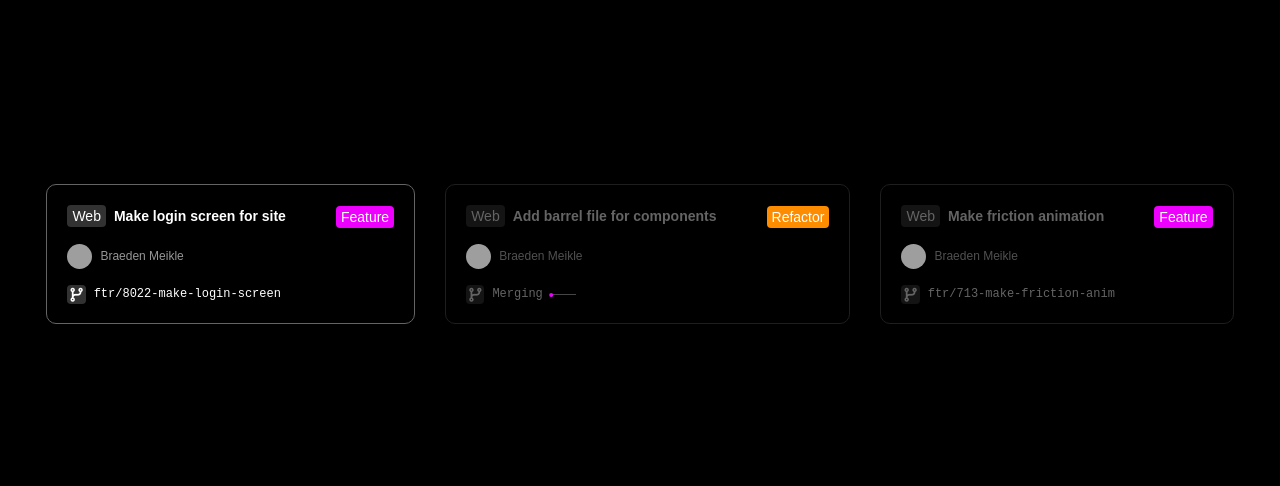
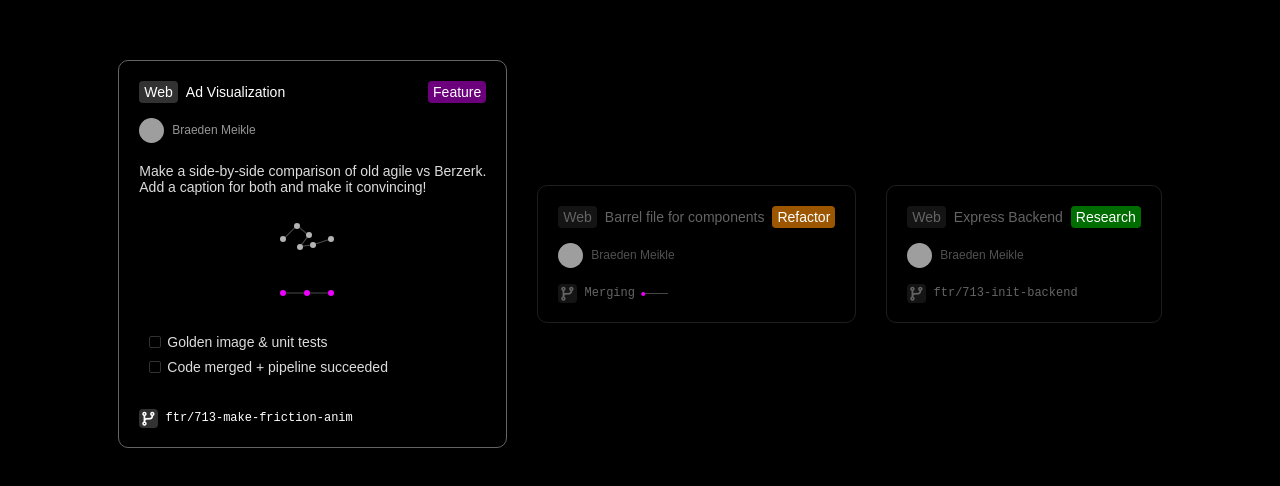
Before and after one commit to bmeikle56/bz-dev, a Next.js app: page /dashboard/dev in a window 1280 px wide. Shown: the part 154-640 px from the top of the page. Built offline with nearby package versions, Linux system fonts and the light colour scheme; grey boxes are pictures that could not be loaded.

Commit message:
Research badge/type, tone down color, categorize examples

```diff
--- a/src/app/about/page.js
+++ b/src/app/about/page.js
@@ -83,6 +83,9 @@ function About() {
         time progresses, all sectors increasingly become intertwined with the latest
         software innovations.
         <br></br><br></br><br></br>
+        By swapping text for visualization and embracing a minimalist, lazy mindset, Berzerk
+        was born.
+        <br></br><br></br><br></br>
         At <p style={{display:'inline'}} className='bz-txt'>Berzerk</p>, we embrace modern over
         legacy, change over certainty, and purpose over process. That's our winning formula
         for prolonged, adaptive success.
--- a/src/app/components/impl/tickets/Ticket.js
+++ b/src/app/components/impl/tickets/Ticket.js
@@ -65,31 +65,39 @@ function Ticket({ meta, isToggled, isMerging, onClick }) {
       <div style={{
         height: 'fit-content',
         width: 'fit-content',
-        maxWidth: '410px',
+        maxWidth: '400px',
         padding: '20px 20px 10px 20px',
         border: `1px solid ${palette.border}`,
         borderRadius: '10px',
         display: 'flex',
         alignItems: 'center',
         flexDirection: 'column',
+        justifyContent: 'center',
       }}
       >
-        <div style={{display:'flex', marginRight: 'auto', alignItems: 'center'}}>
-          <div style={{display: 'flex', marginRight: 'auto', alignItems: 'center', gap: '8px', paddingBottom:'10px'}}>
+        { /* Title portion of the ticket */ }
+        <div style={{display:'flex', maxWidth: '410px', width: '100%', alignItems: 'center', paddingBottom: '8px'}}>
+          <div style={{display: 'flex'}}>
             <Badge className={'item-app'} txt={meta.app} txtColor={palette.text} backgroundColor={palette.gray}/>
-            <b style={{color: palette.text, fontSize: '14px'}}>{meta.title}</b>
           </div>
-          <div style={{paddingLeft: '50px', marginBottom: '8px'}}>
+          <span style={{display: 'flex', flex: 1, color: palette.text, fontSize: '14px', padding: '0 8px 0 8px'}}>{meta.title}</span>
+          <div style={{display: 'flex'}}>
             <Badge className={'item-status'} txt={meta.status} txtColor={'white'} backgroundColor={meta.statusColor}/>
           </div>
         </div>
+
+        { /* Author portion of the ticket */ }
         <div style={{display: 'flex', marginRight: 'auto', alignItems: 'center', gap: '8px'}}>
           <Pfp meta={{imgLink: meta.pfp, radius: 25, alt: 'Author picture'}}/>
           <p style={{color: palette.author, fontSize: '12px'}}>{meta.author}</p>
         </div>
+
+        { /* Description portion of the ticket */ }
         <div style={{display:'flex', marginRight: 'auto'}}>
           {meta.desc()}
         </div>
+
+        { /* Branch portion of the ticket */ }
         <div style={{display:'flex', marginRight: 'auto', alignItems: 'center', gap: '8px'}}>
           <div style={{background: palette.gray, borderRadius: '4px', padding: '3px 3px 1px 3px'}}>
             <i className='fa fa-code-branch' style={{color: palette.text, fontSize: '14px'}}></i>
--- a/src/app/dashboard/dev/page.js
+++ b/src/app/dashboard/dev/page.js
@@ -3,43 +3,236 @@
 
 import { useState } from 'react'
 
-import { SideBar, Ticket } from '../../components/Components'
+import { CBList, SideBar, Spacer, Ticket } from '../../components/Components'
 
 function Desc() {
   return (<div></div>)
+}
+
+function FrictionPointDiv() {
+  function Circle({ dx, dy, color }) {
+    return <div style={{
+      position: 'absolute',
+      zIndex: 2,
+      width: '6px',
+      height: '6px',
+      background: color,
+      borderRadius: '50%',
+      transform: `translate(${dx}px,${dy}px)`
+    }}/>
+  }
+
+  function Line({ dx, dy, theta, width }) {
+    return <div style={{
+      position: 'absolute',
+      zIndex: 0,
+      width: `${width}px`,
+      background: 'rgb(75,75,75)',
+      height: '1px',
+      transform: `translate(${dx}px,${dy}px) rotate(${theta}deg)`
+    }}/>
+  }
+
+  function OldFrictionPoints() {
+    const color = 'rgb(180,180,180)'
+
+    return (
+      <div>
+        <Circle dx={0} dy={-1} color={color}/>
+        <Line dx={-14} dy={8} theta={-45} width={20}/>
+        <Circle dx={12} dy={8} color={color}/>
+        <Line dx={4} dy={6} theta={42} width={10}/>
+        <Circle dx={3} dy={20} color={color}/>
+        <Line dx={4} dy={15} theta={-52} width={15}/>
+        <Circle dx={-14} dy={12} color={color}/>
+        <Line dx={8} dy={21} theta={-8} width={11}/>
+        <Circle dx={16} dy={18} color={color}/>
+        <Line dx={21} dy={17} theta={-18} width={16}/>
+        <Circle dx={34} dy={12} color={color}/>
+      </div>
+    )
+  }
+
+  function NewFrictionPoints() {
+    const color = 'rgb(238, 0, 254)'
+
+    return (
+      <div>
+        <Circle dx={-14} dy={6} color={color}/>
+        <Line dx={-10} dy={8.5} theta={0} width={20}/>
+        <Circle dx={10} dy={6} color={color}/>
+        <Line dx={15} dy={8.5} theta={0} width={20}/>
+        <Circle dx={34} dy={6} color={color}/>
+      </div>
+    )
+  }
+
+  return (
+    <div style={{
+      display: 'flex',
+      // gap: '60px',
+      justifyContent: 'center',
+      flexDirection: 'column',
+      paddingBottom: '20px',
+      textAlign: 'left'
+    }}>
+      <p style={{color: 'rgb(220,220,220)', fontSize: 14}}>
+        Make a side-by-side comparison of old agile vs Berzerk.
+        <br></br>
+        Add a caption for both and make it convincing!
+      </p>
+      <div style={{
+        display: 'flex',
+        gap: '60px',
+        height: '150px',
+        justifyContent: 'center',
+        flexDirection: 'column',
+        marginLeft: '155px',
+        marginTop: '-40px',
+        paddingTop: '10px'
+      }}>
+      <OldFrictionPoints/>
+      <NewFrictionPoints/>
+      </div>
+      <CBList txt={'Golden image & unit tests'}/>
+      <CBList txt={'Code merged + pipeline succeeded'}/>
+    </div>
+  )
+}
+
+function LoginTicketDesc() {
+  function BBullet({ txt }) {
+    function Bullet() {
+      const bulletStyle = {
+        height: '5px',
+        width: '5px',
+        background: 'rgb(220,220,220)',
+        borderRadius: '5px',
+        marginTop: '2px',
+        marginLeft: '15px'
+      }
+
+      return <div style={bulletStyle}></div>
+    }
+
+    return (
+      <div style={{display: 'flex', alignItems: 'center', gap: '6px'}}>
+        <Bullet/>
+        <b style={{color: 'white', fontSize: '14px'}}>{txt}</b>
+      </div>
+    )
+  }
+
+  function DescTxt({ txt }) {
+    return <p style={{color: 'rgb(220,220,220)', fontSize: '14px'}}>{txt}</p>
+  }
+
+  function LoginDesign() {
+    function LoginField({ txt }) {
+      return (
+        <div style={{border: '1px solid rgb(26,26,26)', height: '18px', width: '120px', borderRadius: '4px'}}>
+          <p style={{color:'rgb(60,60,60)', position: 'absolute', margin: '5px 0 0 5px', fontSize: '8px'}}>{txt}</p>
+        </div>
+      )
+    }
+
+    function Decoration() {
+      const json = {
+        usr: 'brd',
+        pwd: '82$!'
+      }
+
+      return (
+        <div>
+          <pre style={{
+            fontSize: '8px',
+            color: 'rgb(160,160,160)',
+            textShadow: '0px 0px 15px rgb(46, 190, 238), 0px 0px 12px rgb(46, 190, 238), 0px 0px 15px rgb(46, 190, 238)'
+          }}>
+            {JSON.stringify(json, null, 2)}
+          </pre>
+        </div>
+      )
+    }
+
+    return (
+      <div style={{display: 'flex', flexDirection: 'column', alignItems: 'center'}}>
+        <Spacer height={'15px'}/>
+        <b style={{color: 'rgb(238, 0, 254)', textShadow: '0px 0px 12px rgb(222, 218, 218)', fontSize: '20px', marginBottom:8}}>Berzerk</b>
+        <Decoration/>
+        <Spacer height={'10px'}/>
+        <LoginField txt={'Email'}/>
+        <Spacer height={'5px'}/>
+        <LoginField txt={'Secure password'}/>
+        <Spacer height={'5px'}/>
+        <div style={{
+          border: 'none',
+          background:'rgb(238, 0, 254)',
+          width: '120px',
+          height: '18px',
+          borderRadius: '4px',
+          display: 'flex',
+          alignItems: 'center',
+          justifyContent: 'center'
+        }}>
+          <b style={{color: 'rgb(220,220,220)', fontSize: '8px'}}>Log in</b>
+        </div>
+        <Spacer height={'8px'}/>
+        <div style={{display: 'flex', alignItems: 'center', gap: '4px'}}>
+          <p style={{color: 'rgb(220,220,220)', fontSize: '8px'}}>Don't have an account?</p>
+          <b style={{color: 'rgb(238, 0, 254)', fontSize: '8px', textShadow: '0px 0px 5px rgb(192, 191, 191)'}}>Create one</b>
+        </div>
+        <Spacer height={'20px'}/>
+        <CBList txt={'Golden image & unit tests'}/>
+        <CBList txt={'Code merged + pipeline succeeded'}/>
+      </div>
+    )
+  }
+
+  return (
+    <div style={{}}>
+      <DescTxt txt={'The login screen should allow users to enter'}/>
+      <BBullet txt={'email'}/>
+      <Spacer height={'3px'}/>
+      <BBullet txt={'secure password'}/>
+      <Spacer height={'5px'}/>
+      <LoginDesign/>
+      <Spacer height={'20px'}/>
+    </div>
+  )
 }
 
 const ticketMeta1 = {
   author: 'Braeden Meikle',
   pfp: 'https://i.postimg.cc/GhTKWxyY/IMG-6071.jpg',
   app: 'Web',
-  title: 'Make login screen for site',
-  desc: Desc,
-  branch: 'ftr/8022-make-login-screen',
+  title: 'Ad Visualization',
+  desc: FrictionPointDiv,
+  branch: 'ftr/713-make-friction-anim',
   status: 'Feature',
-  statusColor: 'rgb(238, 0, 254)'
+  statusColor: 'rgb(108, 0, 124)'
 }
 
 const ticketMeta2 = {
   author: 'Braeden Meikle',
   pfp: 'https://i.postimg.cc/GhTKWxyY/IMG-6071.jpg',
   app: 'Web',
-  title: 'Add barrel file for components',
+  title: 'Barrel file for components',
   desc: Desc,
   branch: 'ftr/101-add-barrel-file',
   status: 'Refactor',
-  statusColor: 'rgb(254, 140, 0)'
+  statusColor: 'rgb(156, 86, 0)'
 }
 
 const ticketMeta3 = {
   author: 'Braeden Meikle',
   pfp: 'https://i.postimg.cc/GhTKWxyY/IMG-6071.jpg',
   app: 'Web',
-  title: 'Make friction animation',
+  title: 'Express Backend',
   desc: Desc,
-  branch: 'ftr/713-make-friction-anim',
-  status: 'Feature',
-  statusColor: 'rgb(238, 0, 254)'
+  branch: 'ftr/713-init-backend',
+  status: 'Research',
+  statusColor: 'rgb(0, 109, 0)'
 }
 
 export default function DevDashboardPage() {
```
